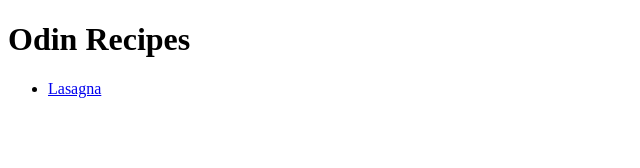
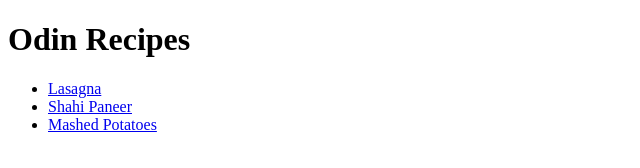
Before and after one commit to shishirsharma1/odin-recipes, a plain HTML site: page index.html in a window 1280 px wide. Shown: the whole page, without its empty margins (0-640 px from the left). Drawn offline with Linux system fonts and the light colour scheme.

Commit message:
add the links for recipes

```diff
--- a/index.html
+++ b/index.html
@@ -9,7 +9,8 @@
     <h1>Odin Recipes</h1>
     <ul>
         <li><a href="recipes/lasagna.html">Lasagna</a></li>
-
+        <li><a href="recipes/shahipaneer.html">Shahi Paneer</a></li>
+        <li><a href="recipes/mashedpotatoes.html">Mashed Potatoes</a></li>
     </ul>
 
 </body>
```
